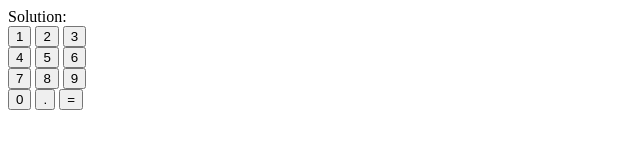
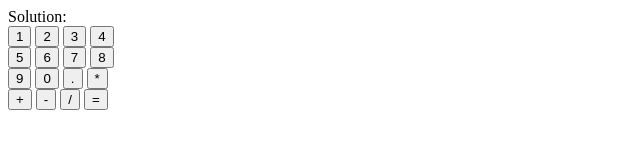
Before and after one commit to bryanluna0/Calculator, a plain HTML site: page index.html in a window 1280 px wide. Shown: the whole page, without its empty margins (0-640 px from the left). Drawn offline with Linux system fonts and the light colour scheme.

Commit message:
Add all basic keys

```diff
--- a/index.html
+++ b/index.html
@@ -11,22 +11,30 @@
         Solution:
     </div>
     <div id="keys">
+        <div>
             <button>1</button>
             <button>2</button>
             <button>3</button>
-        <br>
             <button>4</button>
+        </div>
+        <div>
             <button>5</button>
             <button>6</button>
-        <br>
             <button>7</button>
             <button>8</button>
+        </div>
+        <div>
             <button>9</button>
-        <br>
             <button>0</button>
             <button>.</button>
+            <button>*</button>
+        </div>
+        <div>
+            <button>+</button>
+            <button>-</button>
+            <button>/</button>
             <button>=</button>
-
+        </div>
     </div>
 </body>
 </html>
```
Lines whose indentation alone changed are shown as unchanged.
